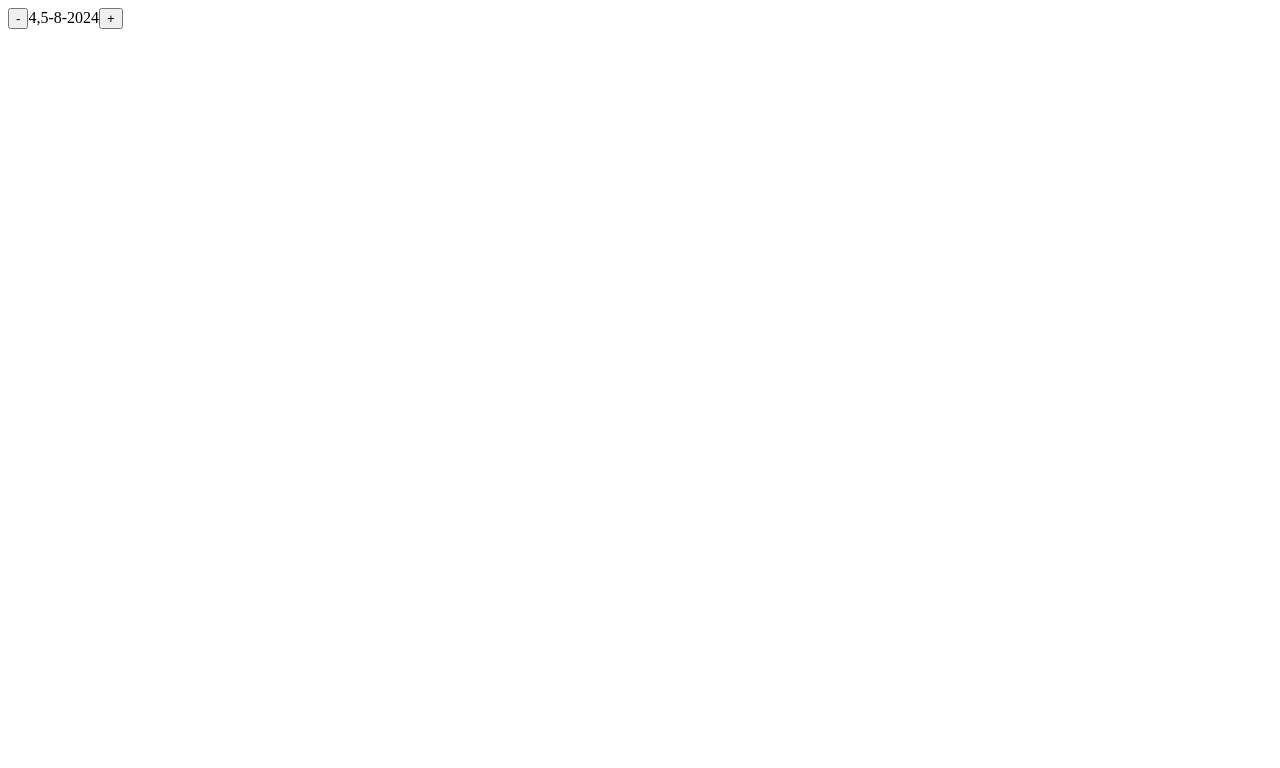
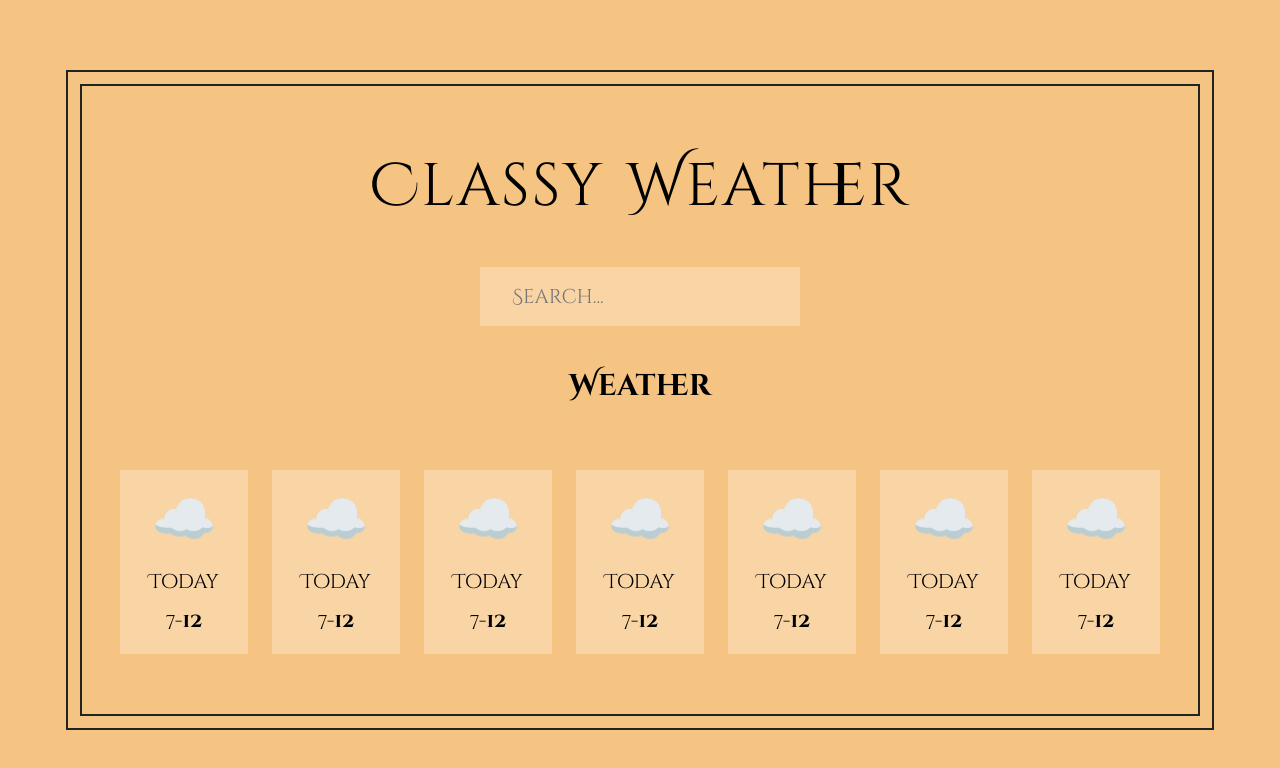
Before and after one commit to shivPosted/classy-weather-react, a React (Vite) app: page / in a window 1280 px wide. Shown: the top 768 px of the page. Built offline with nearby package versions, Linux system fonts and the light colour scheme.

Commit message:
done with static part of project

```diff
--- a/package.json
+++ b/package.json
@@ -10,6 +10,7 @@
     "preview": "vite preview"
   },
   "dependencies": {
+    "country-emoji": "^1.5.6",
     "react": "^18.3.1",
     "react-dom": "^18.3.1"
   },
--- a/src/App.jsx
+++ b/src/App.jsx
@@ -1,36 +1,35 @@
-import React from "react";
+import "./style.css";
 
-class Counter extends React.Component {
-  constructor(props) {
-    super(props);
-
-    this.state = { count: 0 };
-    this.handleDecrement = this.handleDecrement.bind(this);
-    this.handleIncrement = this.handleIncrement.bind(this);
-  }
-
-  handleDecrement() {
-    this.setState((cur) => {
-      return { count: cur.count - 1 };
-    });
-  }
-
-  handleIncrement() {
-    this.setState((cur) => {
-      return { count: cur.count + 1 };
-    });
-  }
-  render() {
-    const date = new Date(Date.now());
-    date.setDate(date.getDay() + this.state.count);
-    return (
-      <div className="count">
-        <button onClick={this.handleDecrement}>-</button>
-        <span>{`${date.getDay() + "," + date.getDate() + "-" + date.getMonth() + "-" + date.getFullYear()}`}</span>
-        <button onClick={this.handleIncrement}>+</button>
-      </div>
-    );
-  }
+function App() {
+  return (
+    <div className="app">
+      <h1>Classy Weather</h1>
+      <input type="text" placeholder="Search..." />
+      <h2>Weather</h2>
+      <WeatherList />
+    </div>
+  );
 }
 
-export default Counter;
+function WeatherList() {
+  return (
+    <ul className="weather">
+      {Array.from({ length: 7 }, (item, i) => {
+        return <WeatherDayCard data={i} />;
+      })}
+    </ul>
+  );
+}
+
+function WeatherDayCard({ data }) {
+  return (
+    <li className="day">
+      <span>☁️</span>
+      <p>Today</p>
+      <p>
+        7-<strong>12</strong>
+      </p>
+    </li>
+  );
+}
+export default App;
--- a/src/main.jsx
+++ b/src/main.jsx
@@ -1,9 +1,9 @@
 import { StrictMode } from "react";
 import { createRoot } from "react-dom/client";
-import Counter from "./App.jsx";
+import App from "./App.jsx";
 
 createRoot(document.getElementById("root")).render(
   <StrictMode>
-    <Counter />
+    <App />
   </StrictMode>,
 );
--- /dev/null
+++ b/src/style.css
@@ -0,0 +1,94 @@
+@import url("https://fonts.googleapis.com/css2?family=Cinzel+Decorative:wght@400;700&display=swap");
+
+* {
+  margin: 0;
+  padding: 0;
+  box-sizing: border-box;
+}
+
+html {
+  font-size: 62.5%;
+}
+
+body {
+  font-family: "Cinzel Decorative", cursive;
+  font-size: 2rem;
+  height: 100vh;
+  color: #000;
+  /* background-color: #eabfb9; */
+  /* background-color: #f2aa4cff; */
+  background-color: #f6c482;
+  display: flex;
+  align-items: center;
+  justify-content: center;
+}
+
+.app {
+  display: flex;
+  flex-direction: column;
+  align-items: center;
+  width: 112rem;
+  gap: 4rem;
+  padding: 6rem 0;
+  border: 2px solid #222;
+  outline: 2px solid #222;
+  outline-offset: 1.2rem;
+}
+
+h1 {
+  font-weight: 400;
+  font-size: 6rem;
+  letter-spacing: 2px;
+  word-spacing: 5px;
+}
+
+h2 {
+  text-align: center;
+  margin-bottom: 2.4rem;
+}
+
+input {
+  font-family: inherit;
+  color: inherit;
+  font-size: 2rem;
+  background-color: #f9d5a6;
+  padding: 1.6rem 3.2rem;
+  border: none;
+  width: 32rem;
+}
+
+input:focus {
+  outline: 2px solid #222;
+}
+
+.weather {
+  list-style: none;
+  display: flex;
+  gap: 2.4rem;
+}
+
+.day {
+  background-color: #f9d5a6;
+  padding: 1.6rem 0 2rem;
+  width: 12.8rem;
+
+  display: flex;
+  flex-direction: column;
+  align-items: center;
+  gap: 1.2rem;
+  cursor: pointer;
+}
+
+.day span {
+  font-size: 5.2rem;
+}
+
+.day.important {
+  background-color: #ecc5c0;
+  outline: 2px solid #222;
+}
+
+.loader {
+  font-size: 2.4rem;
+  font-weight: 700;
+}
```
Also changed, not shown: src/Counter.jsx (added, +36 -0 lines), src/util.jsx (added, +33 -0 lines), 1 other file (tests, documents, lock files or other folders).
